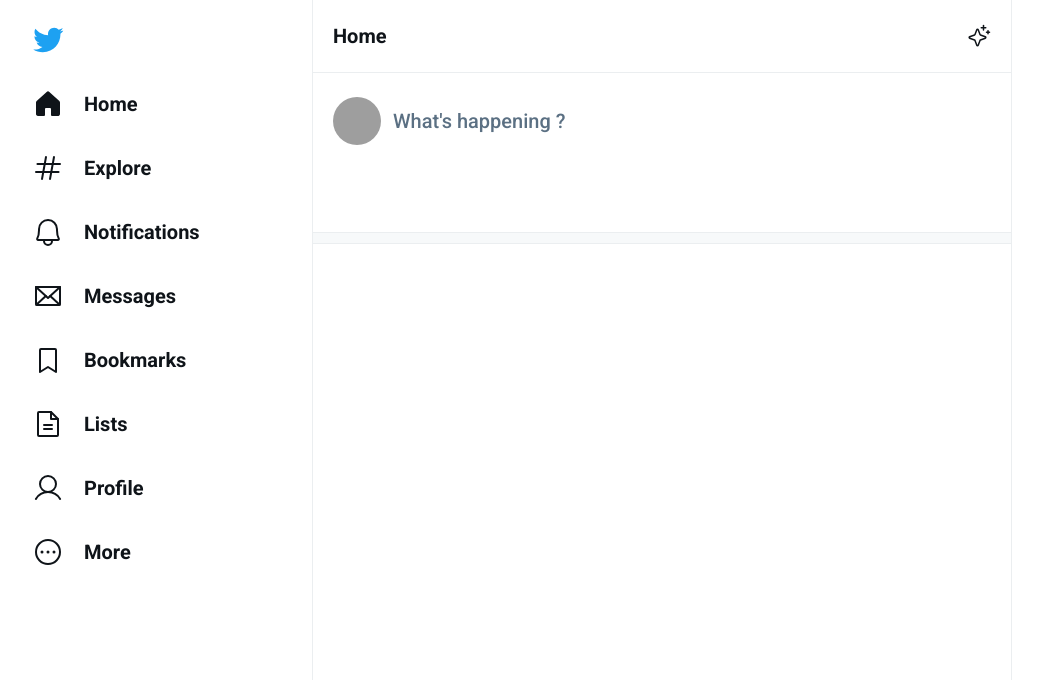
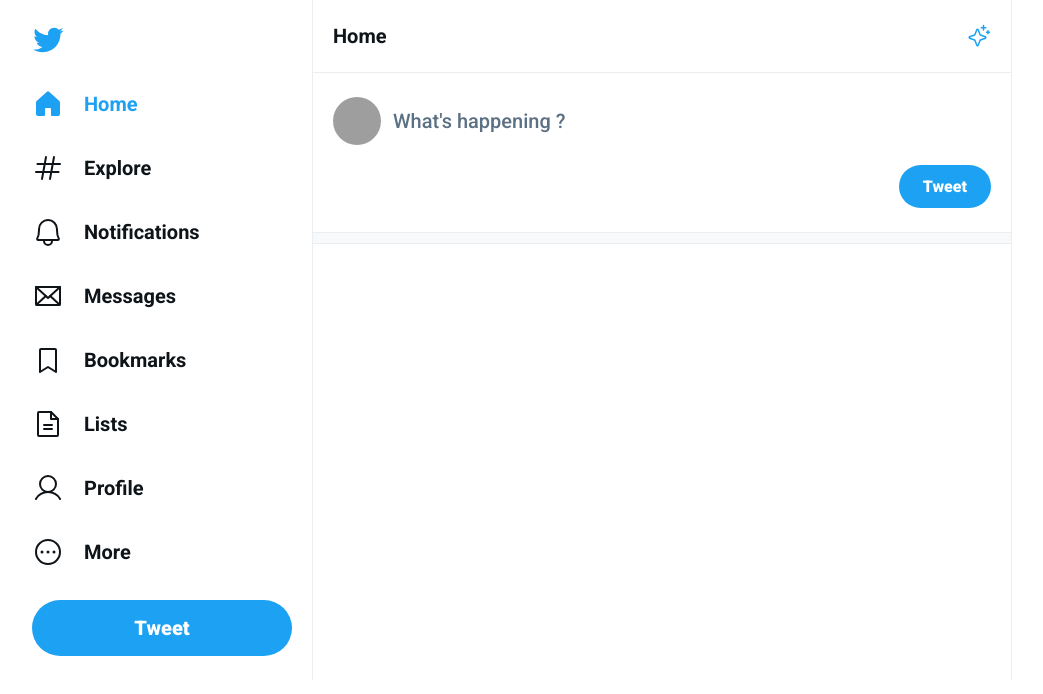
Before and after one commit to onathanmateus/Project-Twitter-Clone, a React (Vite) app: page / in a window 1280 px wide. Shown: the top 694 px of the page, without its empty margins (128-1171 px from the left). Built offline with nearby package versions, Linux system fonts and the light colour scheme; grey boxes are pictures that could not be loaded.

Commit message:
feat: sidebar finished

```diff
--- a/src/global.css
+++ b/src/global.css
@@ -4,7 +4,7 @@
   box-sizing: border-box;
 }
 
-root {
+:root {
   --twitter-blue: #1da1f2;
 }
 
```
